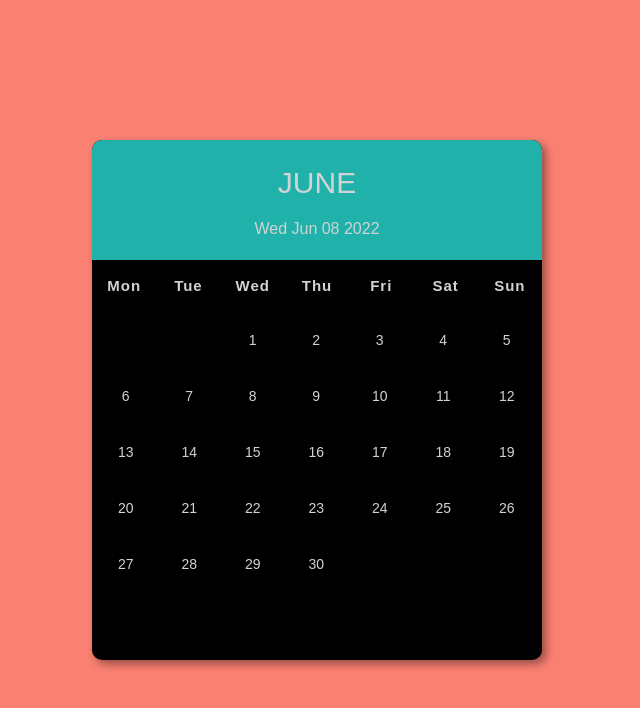
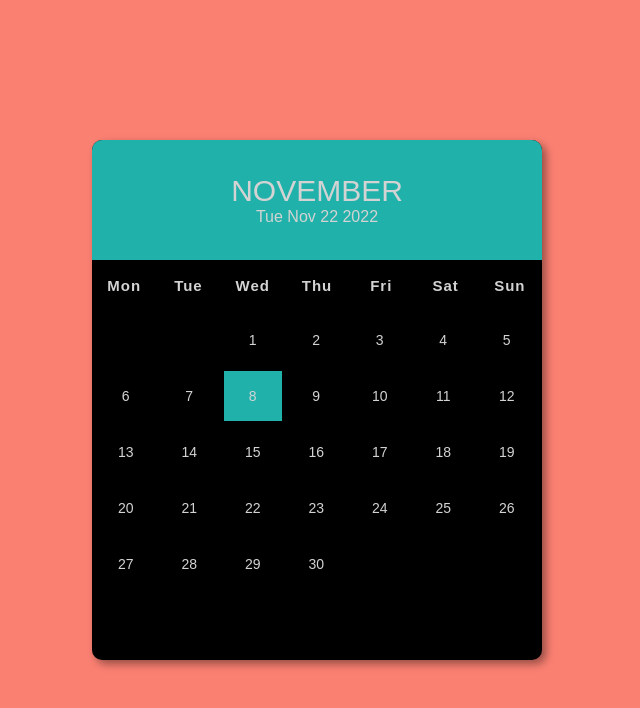
Before and after one commit to michaelokolo/Month-Calendar, a plain HTML site: page index.html in a window 1280 px wide. Shown: the whole page, without its empty margins (323-963 px from the left). Drawn offline with Linux system fonts and the light colour scheme.

Commit message:
making calendar dynamic

```diff
--- a/index.html
+++ b/index.html
@@ -12,8 +12,8 @@
         <div class="calendar">
             <div class="month">
                 <div class="date">
-                    <h1>June</h1>
-                    <p>Wed Jun 08 2022</p>
+                    <h1></h1>
+                    <p></p>
 
                 </div>
             </div>
@@ -62,5 +62,6 @@
             </div>
         </div>
     </div>
+    <script src="index.js"></script>
 </body>
 </html>
--- /dev/null
+++ b/index.js
@@ -0,0 +1,23 @@
+const monthEl = document.querySelector(".date h1");
+const fullDateEl = document.querySelector(".date p");
+
+const monthInx = new Date().getMonth();
+const lastDay = new Date(new Date().getFullYear(), monthInx + 1, 0);
+console.log(lastDay);
+const months = [
+    "January",
+    "February",
+    "March",
+    "April",
+    "May",
+    "June",
+    "July",
+    "August",
+    "September",
+    "October",
+    "November",
+    "December",
+]
+
+monthEl.innerText = months[monthInx];
+fullDateEl.innerText = new Date().toDateString();
--- a/style.css
+++ b/style.css
@@ -1,7 +1,8 @@
-body{
+*{
     padding:0;
     margin:0;
     font-family:sans-serif;
+    box-sizing:border-box;
 }
 .container {
 width: 100%;
@@ -76,6 +77,11 @@
     align-items: center;
 }
 
-.days div:hover{
-    border: solid lightseagreen;
+.days div:hover:not(.empty){
+    border: 2px solid gray;
+    cursor: pointer;
 }
+
+.today{
+    background-color: lightseagreen;
+}
```
